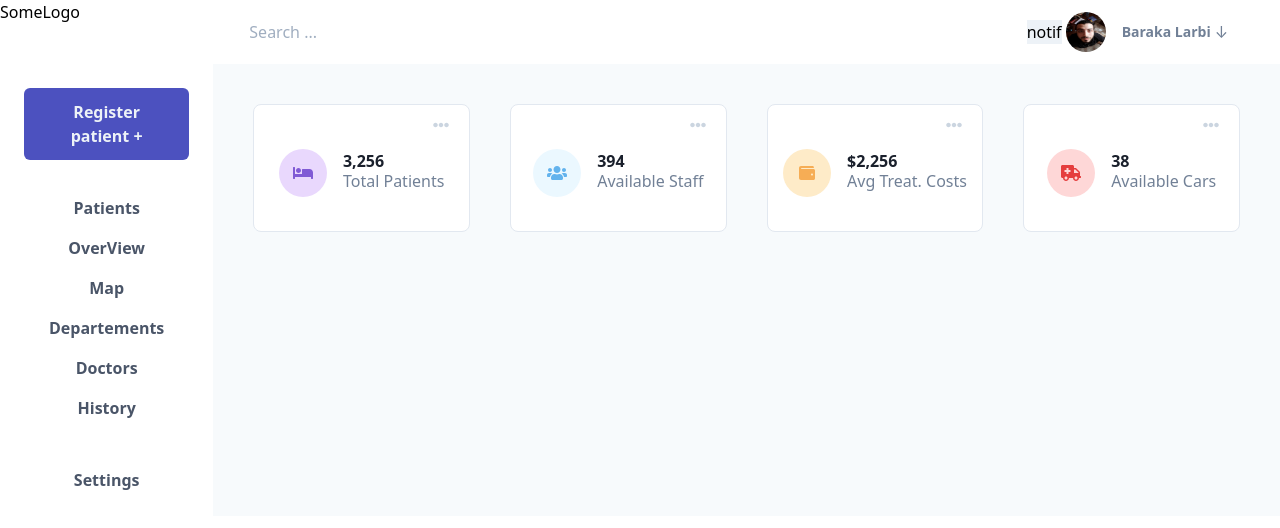
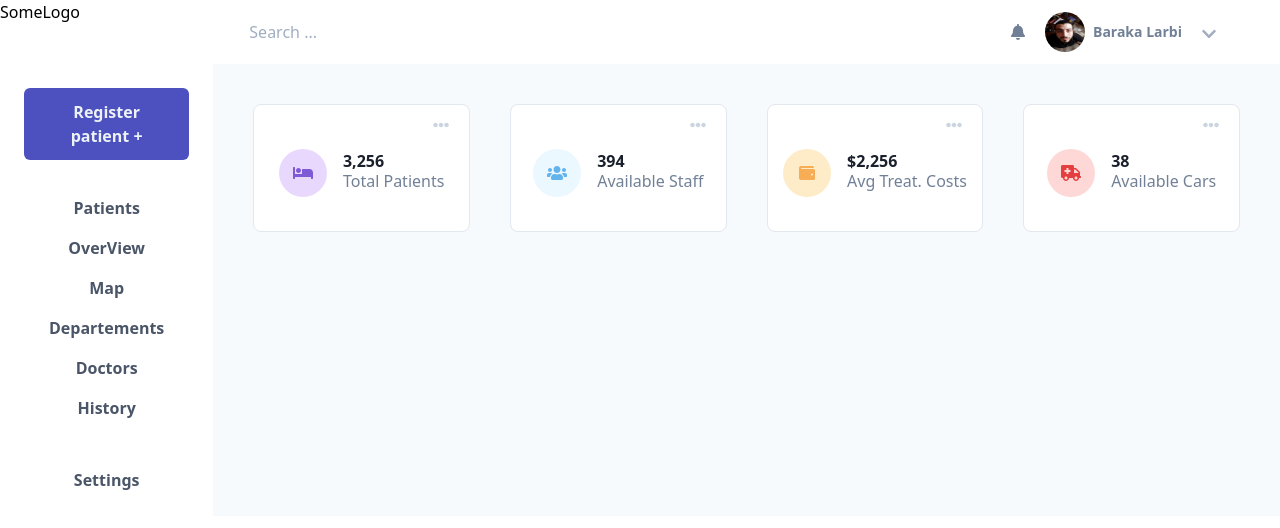
Before and after one commit to larbibaraka/health-app-dashboard, a React (Create React App) app: page / in a window 1280 px wide. Shown: the top 528 px of the page. Built offline with nearby package versions, Linux system fonts and the light colour scheme.

Commit message:
fix navbar

```diff
--- a/src/components/NavBar.jsx
+++ b/src/components/NavBar.jsx
@@ -1,6 +1,7 @@
 import React from "react";
 import profileImage from "../assets/images/profile.jpg";
-
+import { FontAwesomeIcon } from "@fortawesome/react-fontawesome";
+import { faBell , faChevronDown} from "@fortawesome/free-solid-svg-icons";
 export const NavBar = () => {
   return (
     <div className="flex bg-white h-16 w-full justify-between">
@@ -12,12 +13,14 @@ export const NavBar = () => {
         />
       </div>
       <div className="profile flex items-center mr-12">
-        <div className="notification bg-gray-200 items-center mr-1">
-          <button>notif</button>
+        <div className="notification items-center mr-1">
+          <span className="w-12 h-12  mr-4 text-gray-600 cursor-pointer">
+            <FontAwesomeIcon icon={faBell} />
+          </span>
         </div>
-        <div className="profile-image flex items-center mr-1">
+        <div className="profile-image flex items-center mr-5">
           <img
-            className="w-10 h-10 rounded-full mr-4"
+            className="w-10 h-10 rounded-full mr-2"
             src={profileImage}
             alt=""
           />
@@ -27,8 +30,10 @@ export const NavBar = () => {
             </p>
           </div>
         </div>
-        <div className="profile-settings-dropdown items-center mr-1">
-          <button className="text-gray-600 focus:outline-none">&darr;</button>
+        <div className="profile-settings-dropdown items-center mr-4 mt-1">
+        <span className="w-12 h-12 text-gray-500 cursor-pointer">
+            <FontAwesomeIcon icon={faChevronDown} />
+          </span>
         </div>
       </div>
     </div>
```
